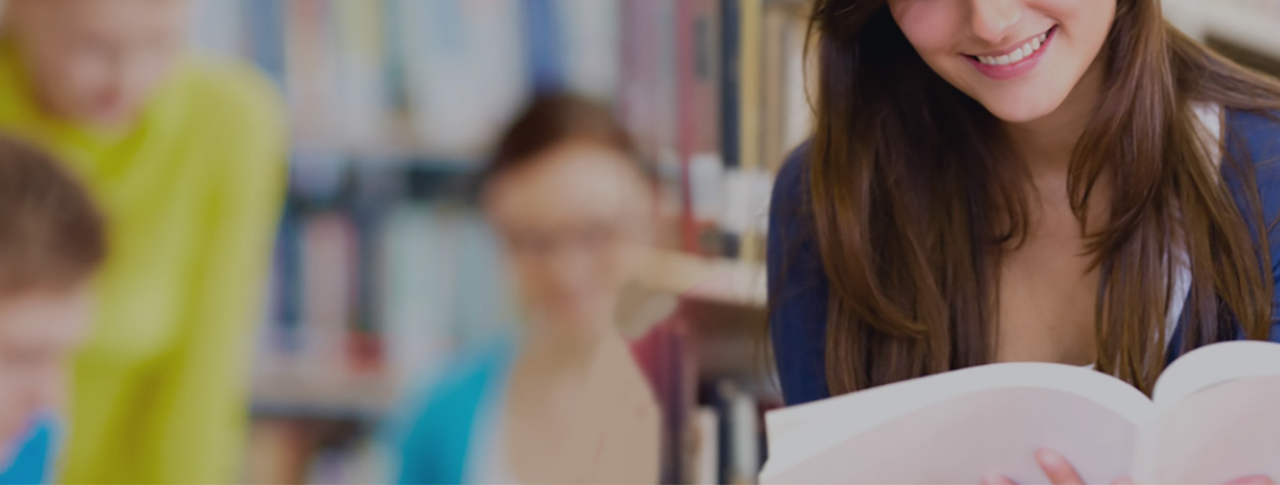
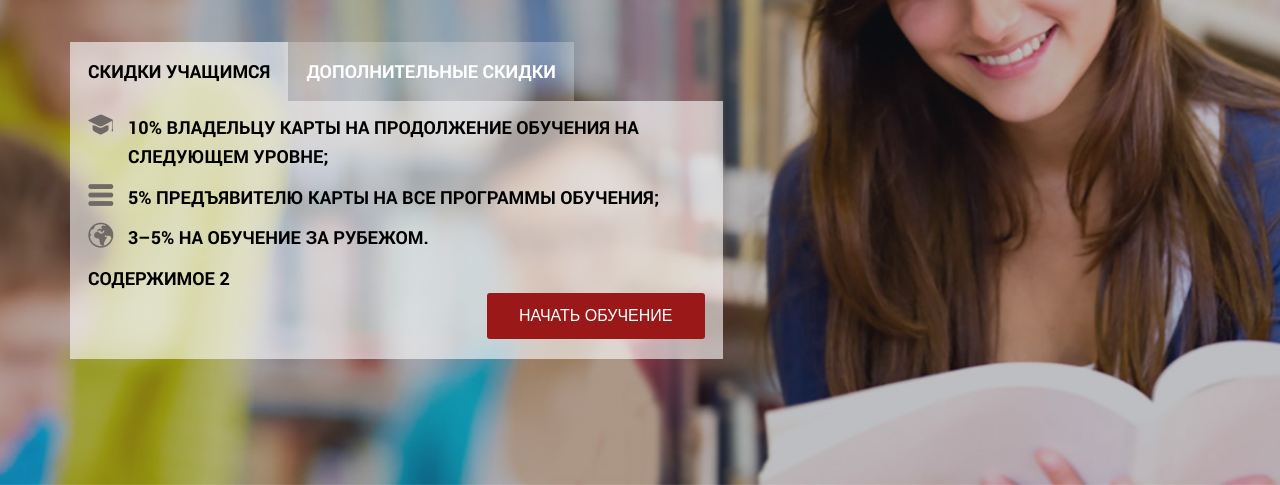
Before and after one commit to okrysiuk/jedi2, a website: page app/index.html in a window 1280 px wide. Shown: the part 315-800 px from the top of the page. Drawn offline with Linux system fonts and the light colour scheme.

Commit message:
some new changes..

```diff
--- a/app/css/media.css
+++ b/app/css/media.css
@@ -12,7 +12,7 @@
 
 /* Small Devices, Tablets */
 @media only screen and (max-width : 768px) {
-  .top_phone, .logo {
+  .top_phone, .logo, .top_header h1, .top_header h2 {
     text-align: center;
   }
   .logo {
@@ -22,6 +22,19 @@
 
 /* Extra Small Devices, Phones */
 @media only screen and (max-width : 480px) {
+  .top_header {
+    margin-top: 30px;
+  }
+  .top_header h1 {
+    font-size: 50px;
+    line-height: 50px;
+  }
+
+  .top_header h2 {
+    font-size: 28px;
+    line-height: 50px;
+  }
+
   .top_phone, .logo {
     text-align: center;
   }
--- a/app/index.html
+++ b/app/index.html
@@ -37,11 +37,44 @@
 						        <div class="tab_item">+7 (999) 999-99-99</div>
 						        <div class="tab_item">+7 (888) 888-88-88</div>
 						    </div>
+							</div>
+          	</div>
+        	</div>
+      	</div>
+			</div>
+			<div class="row">
+				<div class="top_header clearfix">
+					<div class="col-md-12">
+						<h1>Курсы Повышения Знаний</h1>
+						<h2>ProKurs в Москве и Караганде</h2>
+					</div>
+				</div>
+				<div class="tabs_header clearfix">
+					<div class="col-md-7">
+						<div class="wrapper">
+					    <div class="tabs clearfix">
+					        <span class="tab">Скидки учащимся</span>
+					        <span class="tab">Дополнительные скидки</span>
+					    </div>
+					    <div class="tab_content">
+					        <div class="tab_item">
+					        	<ul>
+					        		<li><i class="my my_a"></i>10% владельцу карты на продолжение обучения на следующем уровне;</li>
+											<li><i class="my my_b"></i>5% предъявителю карты на все программы обучения;</li>
+											<li><i class="my my_c"></i>3–5% на обучение за рубежом.</li>
+					        	</ul>
+					        </div>
+					        <div class="tab_item">Содержимое 2</div>
+									<div class="button_wrap">
+										<a href="#" class="button btn_red">Начать обучение</a>
+									</div>
+
+					    </div>
 						</div>
-          </div>
-        </div>
-      </div>
-    </div>
+					</div>
+				</div>
+			</div>
+  	</div>
   </header>
 
 	<div class="hidden"></div>
--- a/app/js/common.js
+++ b/app/js/common.js
@@ -1,16 +1,22 @@
 $(document).ready(function() {
   function wResize() {
-    $("header").css("height", $(window).height());
+    $("header").css("min-height", $(window).height());
   }
   wResize();
   $(window).resize(function() {
     wResize();
   });
 
-  $(".tab_item").not(":first").hide();
-  $(".wrapper .tab").click(function() {
-  	$(".wrapper .tab").removeClass("active").eq($(this).index()).addClass("active");
-  	$(".tab_item").hide().eq($(this).index()).fadeIn()
+  $(".top_phone .tab_item").not(":first").hide();
+  $(".top_phone .wrapper .tab").click(function() {
+  	$(".top_phone .wrapper .tab").removeClass("active").eq($(this).index()).addClass("active");
+  	$(".top_phone .tab_item").hide().eq($(this).index()).fadeIn()
+  }).eq(0).addClass("active");
+
+  $(".tabs_header tab_item").not(":first").hide();
+  $(".tabs_header .wrapper .tab").click(function() {
+  	$(".tabs_header .wrapper .tab").removeClass("active").eq($(this).index()).addClass("active");
+  	$(".tabs_header .tab_item").hide().eq($(this).index()).fadeIn()
   }).eq(0).addClass("active");
 
 	//Цели для Яндекс.Метрики и Google Analytics
--- a/app/libs/myFonts/stylesheet.css
+++ b/app/libs/myFonts/stylesheet.css
@@ -14,12 +14,13 @@
 }
 .my {
   font-family: 'myFont';
-  font-size: 32px;
+  font-size: 26px;
   display: inline-block;
   font-style: normal;
   text-rendering: auto;
   -webkit-font-smoothing: antialiased;
   -moz-osx-font-smoothing: grayscale;
+  text-transform: none;
 }
 
 .my.my_a::before {
--- a/app/sass/main.sass
+++ b/app/sass/main.sass
@@ -5,6 +5,7 @@ $dark-color: #000
 $red-color: #9b1818
 $blue-color: #003469
 $green-color: #67bc5c
+$white-color: #ffffff
 
 body
   color: $text-color
@@ -22,6 +23,7 @@ h1
   line-height: 56px
   font-weight: bold
   font-family: "CleanvertisingLight", sans-serif
+  margin: 0
 
 section
   padding: 58px 0 68px
@@ -47,6 +49,7 @@ body textarea:required:valid
 header
   color: white
   padding-top: 32px
+  padding-bottom: 40px
   min-height: 640px
   background-image: url(../img/header.jpg)
   background-position: top center
@@ -63,7 +66,7 @@ header
 .top_phone .wrapper .active
   text-decoration: underline
 
-.top_phone .wrapper .tab
+.top_phone .wrapper .tab, .tabs_header .wrapper .tab
   cursor: pointer
   text-transform: uppercase
 
@@ -74,3 +77,77 @@ header
 
 .top_phone .tab_item:first-child
   display: block
+
+.top_header
+  margin-top: 70px
+  h2
+    margin: 10px 0 0
+    font-family: "CleanvertisingLight", sans-serif
+    font-size: 36px
+
+.tabs_header
+  margin-top: 50px
+  font-size: 18px
+  ul, li
+    list-style-type: none
+    margin: 0
+    padding: 0
+  li
+    padding-left: 40px
+    position: relative
+    margin-bottom: 12px
+    font-family: "RobotoBold", sans-serif
+  i
+    position: absolute
+    left: 0
+    top: 0
+    line-height: 26px
+    color: #6f6a66
+  .tabs
+    text-align: left
+    span
+      display: inline-block
+      background-color: rgba(255,255,255,.25)
+      padding: 15px 18px
+      float: left
+      font-family: "RobotoBold", sans-serif
+      +transition(all 0.25s ease)
+      &.active
+        background-color: rgba(255,255,255,.6)
+        color: #000
+
+  .tab_content
+    background-color: rgba(255,255,255,.6)
+    padding: 12px 18px 20px
+    color: #000
+    text-transform: uppercase
+    font-family: "RobotoBold", sans-serif
+    font-size: 18px
+
+.button
+  border: none
+  cursor: pointer
+  display: inline-block
+  line-height: 46px
+  padding: 0 32px
+  background-color: #000
+  text-transform: uppercase
+  text-align: center
+  border-radius: 3px
+  font-size: 16px
+  font-family: "RobotoReglar", sans-serif
+  &.btn_red
+    background-color: $red-color
+  &.btn_green
+    background-color: $green-color
+  &.btn_white
+    background-color: $white-color
+    color: #000000
+
+
+.button_wrap
+  text-align: right
+
+a.button
+  color: #fff
+  text-decoration: none
--- a/gulpfile.js
+++ b/gulpfile.js
@@ -58,7 +58,7 @@ gulp.task('browser-sync', function() {
 		server: {
 			baseDir: 'app'
 		},
-		notify: false
+		/*notify: false*/
 	});
 });
 
@@ -72,9 +72,15 @@ gulp.task('clean', function() {
 
 /*---------------------------------------------------------------------------*/
 
+/*---------------------------Cleaning images cache---------------------------*/
+
 gulp.task('clear', function() {
 	return cache.clearAll();
 });
+
+/*---------------------------------------------------------------------------*/
+
+/*----------------------Images resize and optimization-----------------------*/
 
 gulp.task('img', function() {
 	return gulp.src('app/img/**/*')
@@ -85,12 +91,15 @@ gulp.task('img', function() {
 		use: [pngquant()]
 	})))
 		.pipe(gulp.dest('dist/img'));
-	});
+});
+
+/*---------------------------------------------------------------------------*/
 
 /*---------Watching for changes in files and then reload browsers------------*/
 
 gulp.task('watch', ['browser-sync', 'sass'], function() {  /*after sass we can write 'scripts' */
 	gulp.watch('app/sass/**/*.sass', ['sass']);
+	gulp.watch('app/css/**/*.css', browserSync.reload);
 	gulp.watch('app/*.html', browserSync.reload);
 	gulp.watch('app/js/**/*.js', browserSync.reload);
 });
```
Also changed, not shown: app/css/libs.min.css (deleted), app/css/main.css.
